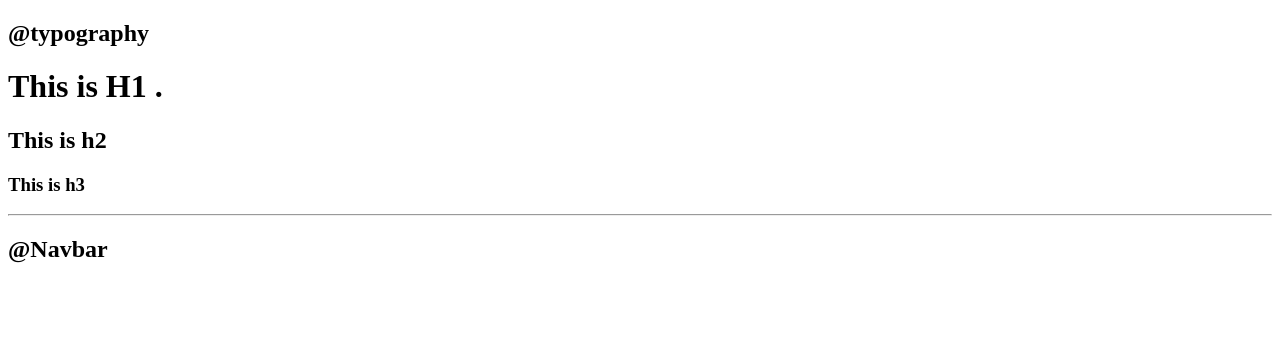
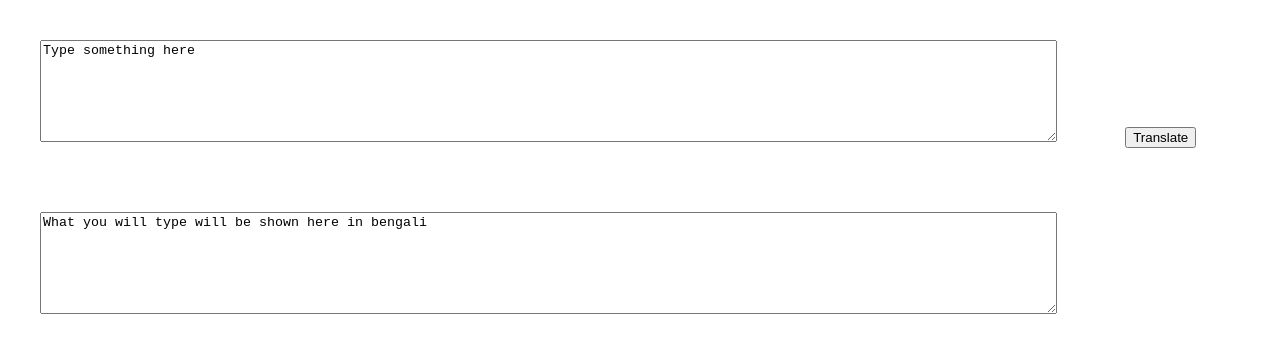
Before and after one commit to r854/Lesson-4, a plain HTML site: page index.html in a window 1280 px wide. Drawn offline with Linux system fonts and the light colour scheme.

Commit message:
initial commit(reading input txt area and printing it in console)

```diff
--- a/index.html
+++ b/index.html
@@ -6,16 +6,38 @@
     <meta name="viewport" content="width=device-width, initial-scale=1.0">
     <title>Document</title>
 </head>
+
 <body>
-    <h2>@typography</h2>
-    <h1>This is H1 .</h1>
-    <h2>This is h2</h2>
-    <h3>This is h3</h3>
+    <style>
+        textarea{
+            width: 80%;
+            margin:2rem 2rem 0rem 2rem ;
+            height: 6rem;
 
-    <hr>
 
-    <h2>@Navbar</h2>
+        }
+        button{
 
+            margin:2rem 2rem;
+        }
+
+
+
+    </style>
+
+    <textarea id="input">Type something here</textarea>
+    <button id="btn-tanslate">Translate</button>
+    <textarea id="output">What you will type will be shown here in bengali</textarea>
+
+    <script>
+        var btnTranslate=document.querySelector('#btn-tanslate')
+        var input=document.querySelector("#input")
+        var output=document.querySelector("#output")
+        btnTranslate.addEventListener("click",function clickEventHandler(){
+            console.log(input.value);
+
+         });
+    </script>
 
 
 </body>
```
